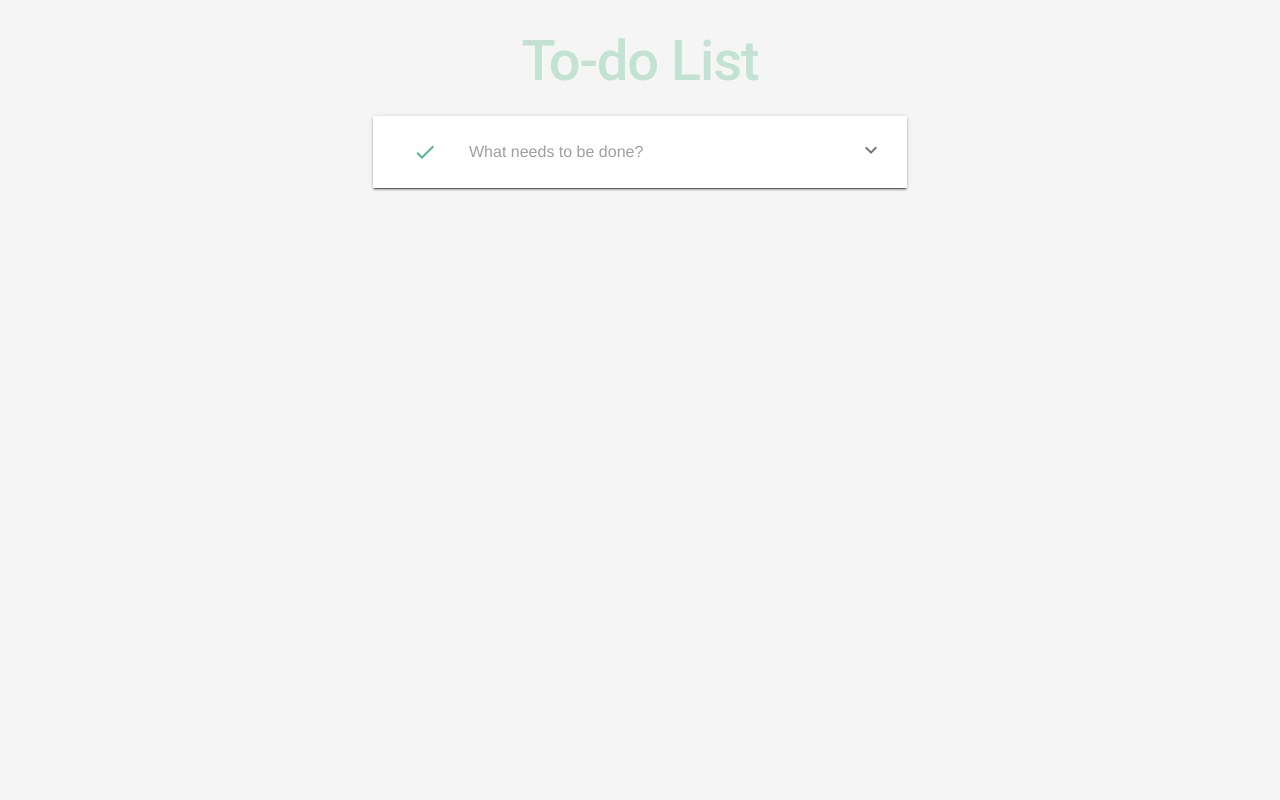
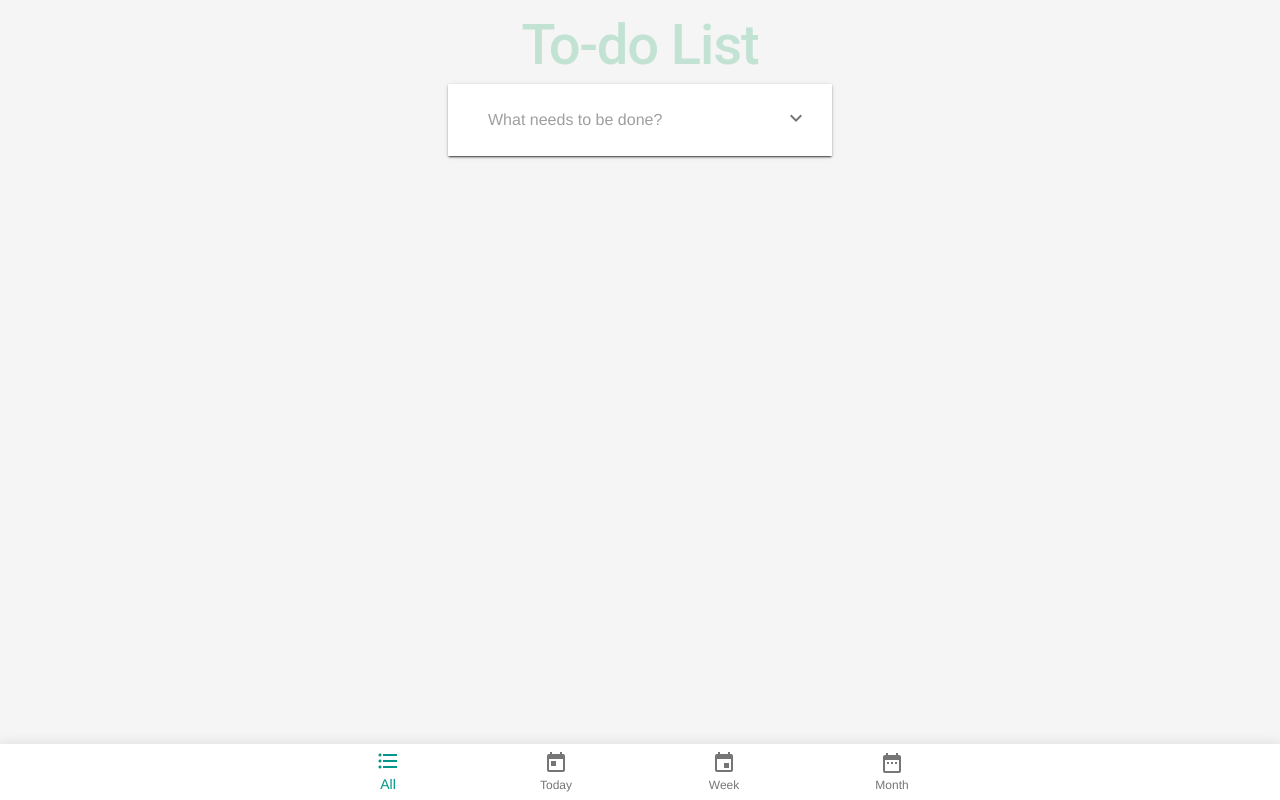
Before and after one commit to yi-ge/todolist, a Vue app: page / in a window 1280 px wide. Built offline with nearby package versions, Linux system fonts and the light colour scheme.

Commit message:
添加分类

```diff
--- a/public/index.html
+++ b/public/index.html
@@ -3,7 +3,7 @@
   <head>
     <meta charset="utf-8">
     <meta http-equiv="X-UA-Compatible" content="IE=edge">
-    <meta name="viewport" content="width=device-width,initial-scale=1.0">
+    <meta name="viewport" content="width=device-width,initial-scale=1.0,user-scalable=no">
     <link rel="icon" href="<%= BASE_URL %>favicon.ico">
     <title>To-do List</title>
   </head>
--- a/src/App.vue
+++ b/src/App.vue
@@ -6,21 +6,13 @@
                   wrap>
           <v-flex text-xs-center>
             <!-- header -->
-            <h1 class="primary--text display-3 font-weight-medium my-3">To-do List</h1>
-            <v-card>
+            <h1 class="primary--text display-3 font-weight-medium" v-if="!mobileMode">To-do List</h1>
+            <v-card class="add-todo" v-show="!mobileMode || showAddTodo">
               <v-list class="pa-0">
                 <v-expansion-panel>
                   <v-expansion-panel-content class="main-input">
                     <div slot="header">
                       <v-list-tile>
-                        <v-list-tile-action>
-                          <v-checkbox :input-value="allChecked"
-                                      @change="toggleAll(!allChecked)"
-                                      color="primary"
-                                      v-if="todos.length > 0"></v-checkbox>
-                          <v-icon color="primary"
-                                  v-else>check</v-icon>
-                        </v-list-tile-action>
                         <v-text-field :label="'New todo input'"
                                       @keydown.enter="addTodo"
                                       autofocus
@@ -100,20 +92,19 @@
                         </v-flex>
                       </v-list-tile>
                       <v-list-tile class="other-config-item">
-                        <v-flex md4 sm4 xs4>
-                          <div :class="'type' + (template.type === 'feature' ? ' type-select' : '')" @click="template.type = 'feature'">Feature</div>
-                          <div :class="'type' + (template.type === 'bug' ? ' type-select' : '')" @click="template.type = 'bug'">Bug</div>
-                          <!-- <v-radio-group v-model="template.type"
-                                          row>
-                            <v-radio color="success"
-                                      label="Feature"
-                                      :value="'feature'"></v-radio>
-                            <v-radio color="error"
-                                      label="Bug"
-                                      :value="'bug'"></v-radio>
-                          </v-radio-group> -->
+                        <v-flex md4
+                                sm4
+                                xs4>
+                          <div :class="'type' + (template.type === 'feature' ? ' type-select' : '')"
+                              @click="template.type = 'feature'">Feature</div>
+                          <div :class="'type' + (template.type === 'bug' ? ' type-select' : '')"
+                              style="margin-left: 5px"
+                              @click="template.type = 'bug'">Bug</div>
                         </v-flex>
-                        <v-flex md8 sm8 xs8 class="important-select">
+                        <v-flex md8
+                                sm8
+                                xs8
+                                class="important-select">
                           <v-rating v-model="template.rating">
                             <v-icon slot="item"
                                     slot-scope="props"
@@ -126,10 +117,12 @@
                         </v-flex>
                       </v-list-tile>
                       <v-list-tile class="other-config-item">
-                        <v-flex md12>
-                          <div>
-                            <div class="color-item"></div>
-                          </div>
+                        <v-flex md12
+                                class="colors">
+                          <div v-for="(item, index) of colors"
+                              :key="index"
+                              class="color-item"
+                              :style="{backgroundColor: item}"></div>
                         </v-flex>
                       </v-list-tile>
                     </v-card>
@@ -138,12 +131,16 @@
               </v-list>
             </v-card>
             <!-- main -->
-            <v-card class="mt-3"
+            <v-card :style="{marginTop: (mobileMode ? '0' : '16px')}"
                     v-show="todos.length">
               <v-progress-linear class="my-0"
                                  v-model="progressPercentage" />
               <v-card-actions class="px-3"
                               v-show="todos.length">
+                <v-checkbox :input-value="allChecked"
+                            @change="toggleAll(!allChecked)"
+                            class="toggle-all"
+                            color="primary"></v-checkbox>
                 <span class="primary--text">
                   {{ remaining }} {{ remaining | pluralize('item') }} left
                 </span>
@@ -186,6 +183,53 @@
         </v-layout>
       </v-container>
     </v-content>
+    <v-fab-transition v-show="!showAddTodo">
+      <v-btn
+        v-if="mobileMode"
+        color="pink"
+        dark
+        fixed
+        bottom
+        right
+        fab
+        style="bottom: 72px"
+        @click="showAddTodoHander"
+      >
+        <v-icon>add</v-icon>
+      </v-btn>
+    </v-fab-transition>
+    <v-bottom-nav :active.sync="bottomNav"
+                  :value="true"
+                  fixed
+                  color="#fff">
+      <v-btn color="teal"
+             flat
+             value="All">
+        <span>All</span>
+        <v-icon>format_list_bulleted</v-icon>
+      </v-btn>
+
+      <v-btn color="teal"
+             flat
+             value="Today">
+        <span>Today</span>
+        <v-icon>today</v-icon>
+      </v-btn>
+
+      <v-btn color="teal"
+             flat
+             value="Week">
+        <span>Week</span>
+        <v-icon>insert_invitation</v-icon>
+      </v-btn>
+
+      <v-btn color="teal"
+             flat
+             value="Month">
+        <span>Month</span>
+        <v-icon>date_range</v-icon>
+      </v-btn>
+    </v-bottom-nav>
   </v-app>
 </template>
 
@@ -200,6 +244,7 @@ export default {
   data () {
     return {
       newTodo: '',
+      mobileMode: window.outerWidth <= 400,
       filters: {
         all: todos => todos,
         active: todos => todos.filter(todo => !todo.done),
@@ -214,7 +259,10 @@ export default {
         time: null,
         rating: 1,
         type: ''
-      }
+      },
+      colors: ['#fff', '#9e9e9e', '#795548', '#ff9800', '#ffeb3b', '#8bc34a', '#03a9f4', '#673ab7', '#f44336'],
+      bottomNav: 'All',
+      showAddTodo: false
     }
   },
   watch: {
@@ -246,7 +294,15 @@ export default {
       }
     }
   },
+  mounted () {
+    window.onresize = () => {
+      this.mobileMode = (window.outerWidth <= 400)
+    }
+  },
   methods: {
+    showAddTodoHander () {
+      this.showAddTodo = true
+    },
     genColor (i) {
       const colors = ['green', 'purple', 'orange', 'indigo', 'red']
       return colors[i]
@@ -294,8 +350,8 @@ export default {
   background #f5f5f5
 
 #container
-  max-width 550px
-  padding 8px
+  max-width 400px
+  padding 8px 8px 80px 8px
 
 h1
   opacity 0.3
@@ -315,6 +371,17 @@ h1
   border-top 1px solid #f3f0f0
   padding-top 5px
 
+  .colors
+    .color-item
+      float left
+      width 20px
+      height 20px
+      margin-left 16px
+      box-shadow 0 2px 1px -1px rgba(0, 0, 0, 0.2), 0 1px 1px 0 rgba(0, 0, 0, 0.14), 0 1px 3px 0 rgba(0, 0, 0, 0.12)
+
+      &:first-child
+        margin-left 3px
+
 .important-select
   text-align right
 
@@ -323,7 +390,7 @@ h1
       font-size 24px !important
 
 .type
-  color rgba(0,0,0,.54)
+  color rgba(0, 0, 0, 0.54)
   cursor pointer
   padding 4px
   float left
@@ -331,4 +398,8 @@ h1
 .type.type-select
   color #000
   font-weight 600
+
+.toggle-all
+  .v-input__slot
+    margin-bottom 8px !important
 </style>
```
Lines whose indentation alone changed are shown as unchanged.
